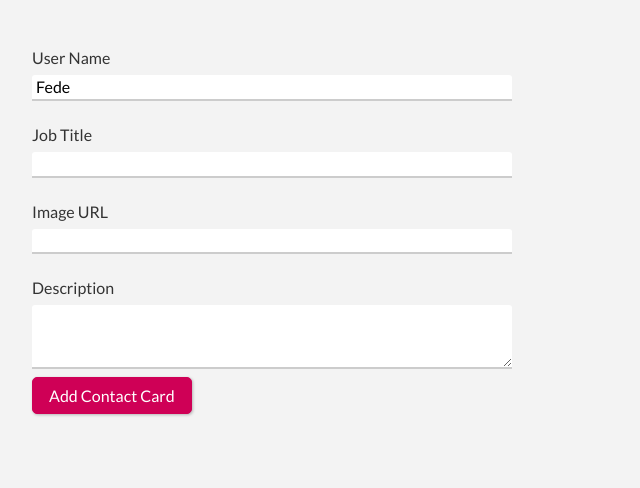
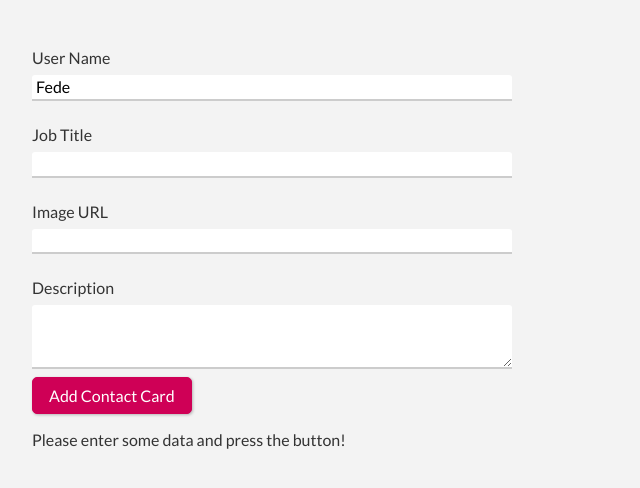
Before and after one commit to federicobaldini/contact-list, a Svelte app: page / in a window 1280 px wide. Shown: the top 488 px of the page, without its empty margins (0-640 px from the left). Built offline with nearby package versions, Linux system fonts and the light colour scheme.

Commit message:
listed multiple components

```diff
--- a/src/App.svelte
+++ b/src/App.svelte
@@ -6,6 +6,8 @@
   let image = "";
   let description = "";
   let formState = "empty";
+
+  let createdContacts = [];
 
   const addContact = () => {
     if (
@@ -17,7 +19,16 @@
       formState = "invalid";
       return ;
     }
-    formState = "done"
+    createdContacts = [
+      ...createdContacts,
+      {
+      name: name,
+      jobTitle: title,
+      imageUrl: image,
+      description: description
+      }
+    ];
+    formState = "done";
   }
 </script>
 
@@ -49,8 +60,17 @@
 
 <button on:click={addContact}>Add Contact Card</button>
 
-{#if formState === "done"}
-  <ContactCard userName={name} jobTitle={title} {description} userImage={image} />
-{:else if formState === "invalid"}
+{#if formState === "invalid"}
   <p>Invalid input.</p>
+{:else}
+  <p>Please enter some data and press the button!</p>
 {/if}
+
+{#each createdContacts as contact}
+  <ContactCard
+    userName={contact.name}
+    jobTitle={contact.jobTitle}
+    description={contact.description}
+    userImage={contact.imageUrl}
+  />
+{/each}
```
